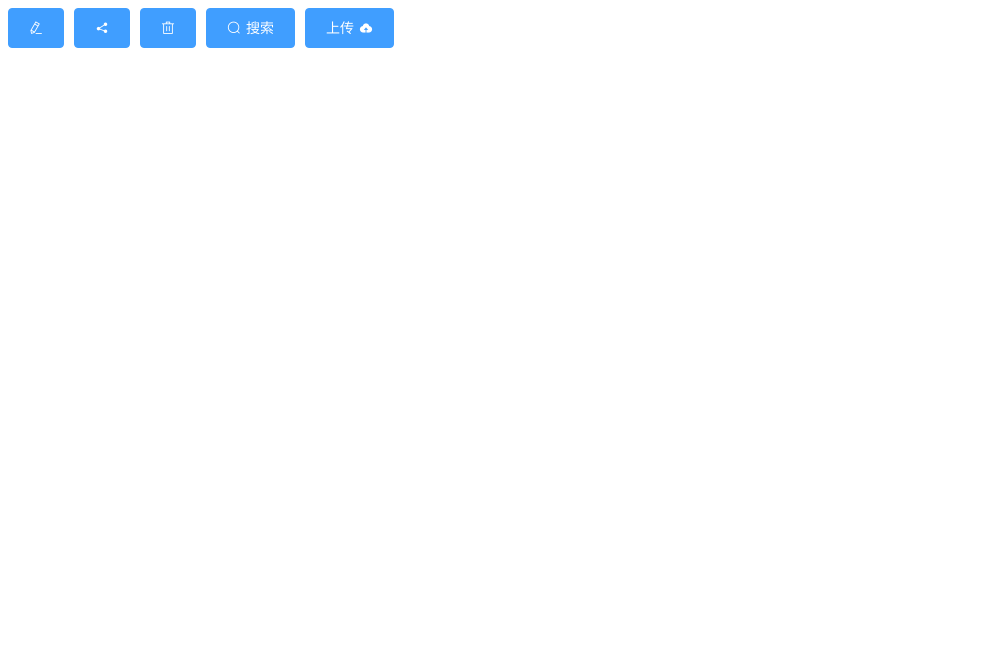
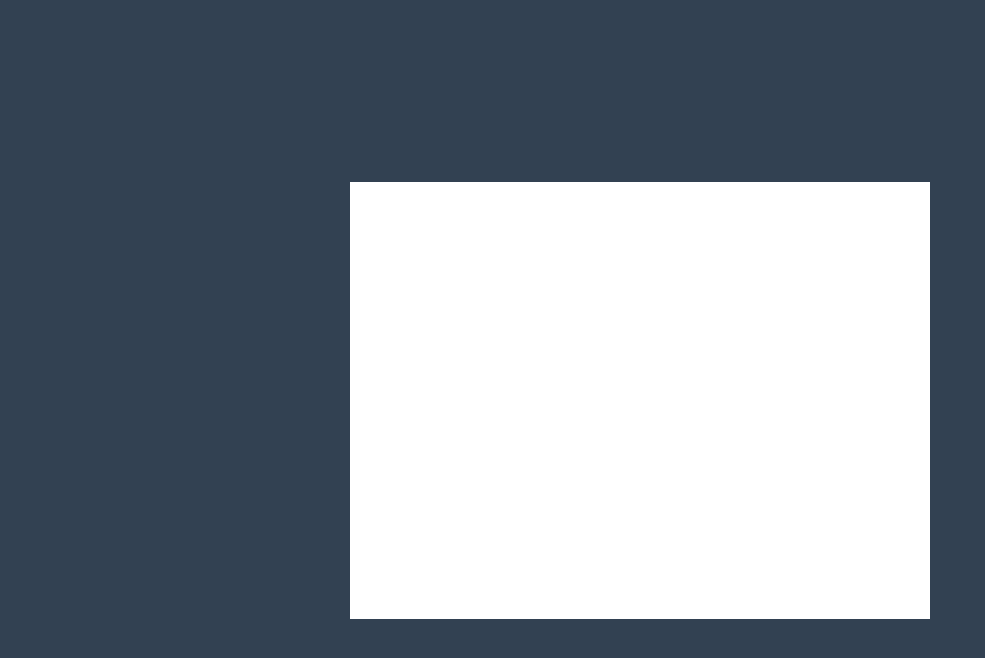
Before and after one commit to YeTianYang/backStage, a Vue app: page /#/login in a window 1280 px wide. Shown: the top 658 px of the page, without its empty margins (0-985 px from the left). Built offline with nearby package versions, Linux system fonts and the light colour scheme.

Commit message:
登录页面的布局

```diff
--- a/package.json
+++ b/package.json
@@ -10,7 +10,8 @@
   "dependencies": {
     "core-js": "^3.6.4",
     "element-ui": "^2.13.1",
-    "vue": "^2.6.11"
+    "vue": "^2.6.11",
+    "vue-router": "^3.1.6"
   },
   "devDependencies": {
     "@vue/cli-plugin-babel": "~4.2.0",
@@ -20,6 +21,8 @@
     "babel-plugin-component": "^1.1.1",
     "eslint": "^6.7.2",
     "eslint-plugin-vue": "^6.1.2",
+    "less": "^3.11.1",
+    "less-loader": "^6.0.0",
     "vue-template-compiler": "^2.6.11"
   },
   "eslintConfig": {
--- a/src/App.vue
+++ b/src/App.vue
@@ -1,14 +1,6 @@
 <template>
-  <div>
-    <el-button type="primary"
-               icon="el-icon-edit"></el-button>
-    <el-button type="primary"
-               icon="el-icon-share"></el-button>
-    <el-button type="primary"
-               icon="el-icon-delete"></el-button>
-    <el-button type="primary"
-               icon="el-icon-search">搜索</el-button>
-    <el-button type="primary">上传<i class="el-icon-upload el-icon--right"></i></el-button>
+  <div class="app">
+    <router-view></router-view>
   </div>
 </template>
 
@@ -18,5 +10,8 @@ export default {
 }
 </script>
 
-<style>
+<style scoped>
+.app {
+  height: 100%;
+}
 </style>
--- /dev/null
+++ b/src/assets/css/base.less
@@ -0,0 +1,6 @@
+html,
+body {
+  padding: 0px;
+  margin: 0px;
+  height: 100%;
+}
--- /dev/null
+++ b/src/components/index.vue
@@ -0,0 +1,14 @@
+<template>
+  <div>
+    <h1>我是首页</h1>
+  </div>
+</template>
+
+<script>
+export default {
+
+}
+</script>
+
+<style>
+</style>
--- /dev/null
+++ b/src/components/login.vue
@@ -0,0 +1,26 @@
+<template>
+  <div class="login">
+    <div class="box"></div>
+  </div>
+</template>
+
+<script>
+export default {
+
+}
+</script>
+
+<style lang="less" scoped>
+.login {
+  height: 100%;
+  background-color: #324152;
+  display: flex;
+  justify-content: center;
+  align-items: center;
+  .box {
+    width: 580px;
+    height: 437px;
+    background-color: #fff;
+  }
+}
+</style>
```
Also changed, not shown: src/main.js (+26 -0 lines), src/assets/logo.png (deleted), 1 other file (tests, documents, lock files or other folders).
